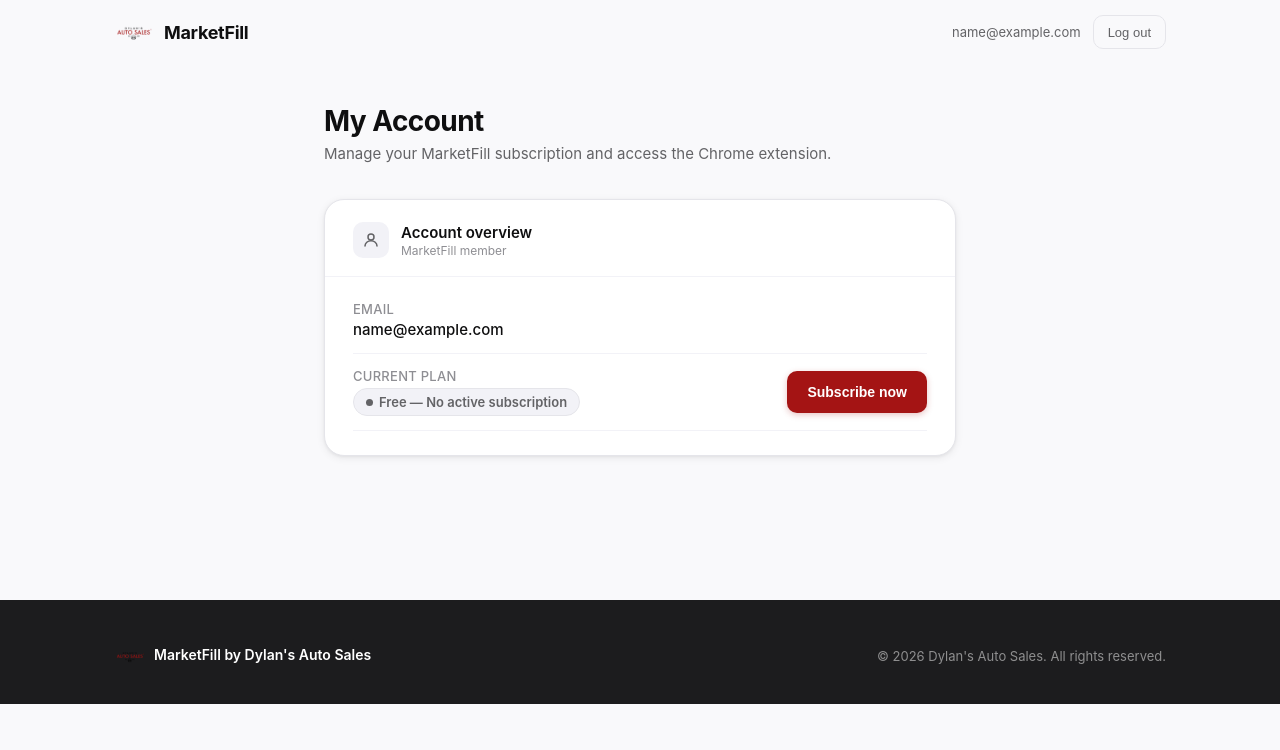
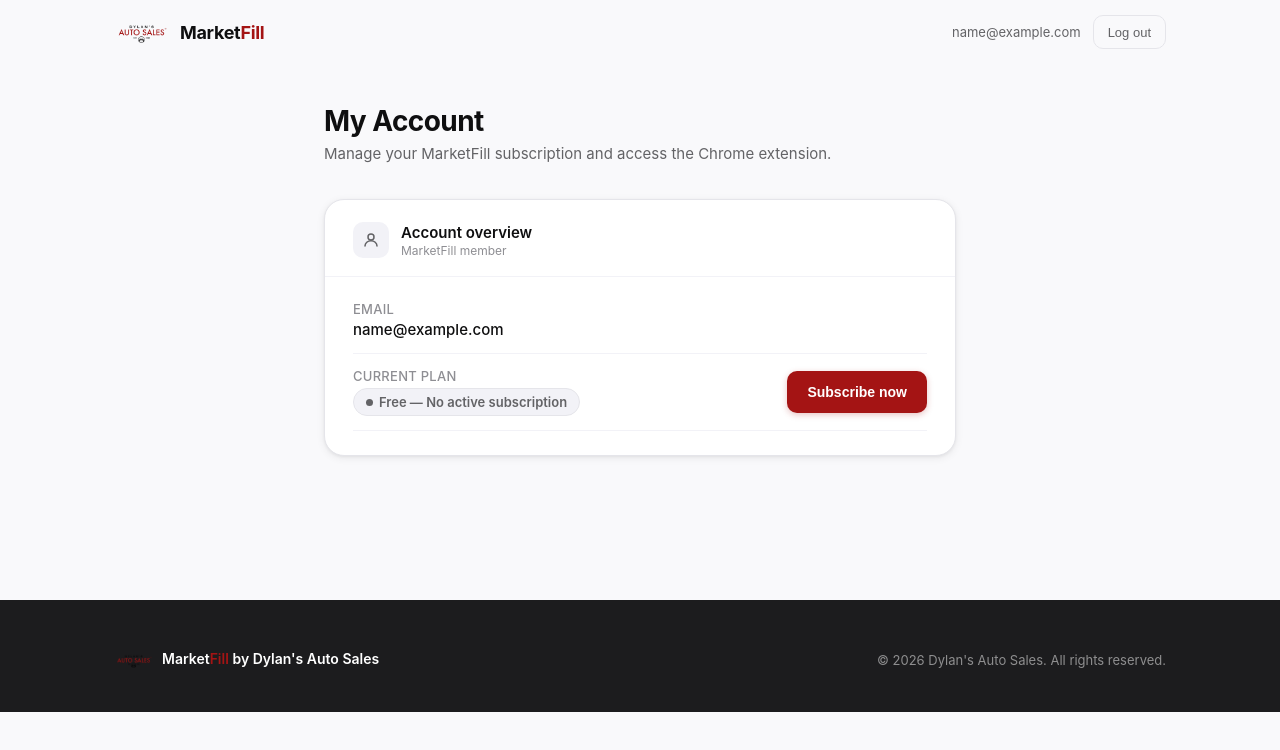
Before and after one commit to braikes1/dylansautosales_facebook_tool, a browser extension: page auto-bot/website/account.html in a window 1280 px wide. Drawn offline with Linux system fonts and the light colour scheme; no server answers; sample sign-in values are in the browser's storage.

Commit message:
fix: enlarge nav logo to 56px, split MarketFill wordmark (Fill in red) across all pages

```diff
--- a/auto-bot/website/account.html
+++ b/auto-bot/website/account.html
@@ -333,8 +333,8 @@
   <nav class="nav" id="nav">
     <div class="nav-inner">
       <a class="nav-brand" href="index.html">
-        <img src="DAS_1.0.png" alt="Dylan's Auto Sales" style="height:40px;width:auto;border-radius:8px;">
-        <span class="nav-wordmark">MarketFill</span>
+        <img src="DAS_1.0.png" alt="Dylan's Auto Sales" style="height:56px;width:auto;border-radius:8px;vertical-align:middle;">
+        <span class="nav-wordmark">Market<span style="color:var(--red)">Fill</span></span>
       </a>
       <div class="nav-right">
         <span class="nav-email" id="navEmail"></span>
@@ -469,7 +469,7 @@
   <!-- ── FOOTER ── -->
   <footer class="footer">
     <div class="footer-inner">
-      <span class="footer-brand"><img src="DAS_1.0.png" alt="Dylan's Auto Sales" style="height:32px;width:auto;vertical-align:middle;margin-right:8px;">MarketFill by Dylan's Auto Sales</span>
+      <span class="footer-brand"><img src="DAS_1.0.png" alt="Dylan's Auto Sales" style="height:40px;width:auto;vertical-align:middle;margin-right:8px;">Market<span style="color:#A41414">Fill</span> by Dylan's Auto Sales</span>
       <span class="footer-copy">&copy; 2026 Dylan's Auto Sales. All rights reserved.</span>
     </div>
   </footer>
```
Also changed, not shown: auto-bot/website/cancel.html (+3 -3 lines), auto-bot/website/index.html (+3 -3 lines), auto-bot/website/login.html (+1 -1 lines), auto-bot/website/privacy.html (+3 -3 lines), auto-bot/website/signup.html (+1 -1 lines), auto-bot/website/success.html (+3 -3 lines).
